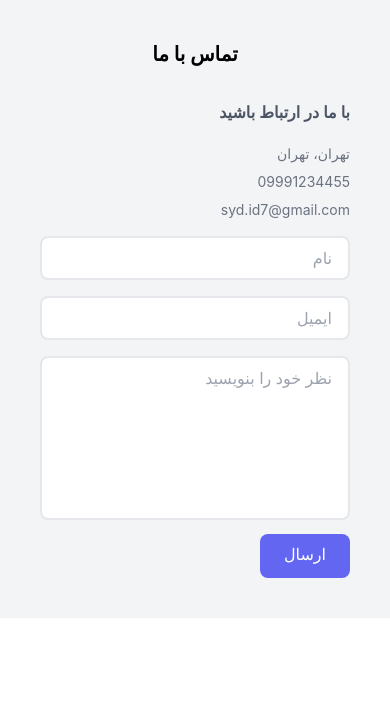
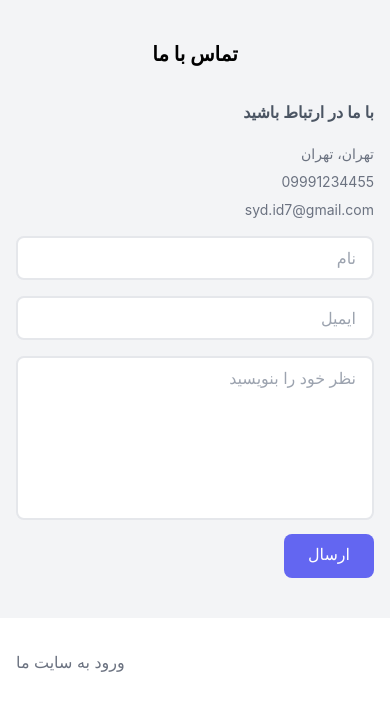
Before and after one commit to re7za/internet-engineer-project, a React (Create React App) app: page / in a window 390 px wide. Shown: the top 710 px of the page. Built offline with nearby package versions, Linux system fonts and the light colour scheme.

Commit message:
Add Footer (real one)

```diff
--- a/src/App.js
+++ b/src/App.js
@@ -1,12 +1,14 @@
 import "./App.css";
 import ContactUs from "modules/ContactUs";
+import Footer from "modules/Footer";
 
 function App() {
   return (
     <body dir="rtl">
-      <footer className="bg-gray-100">
+      <div className="bg-gray-100">
         <ContactUs />
-      </footer>
+      </div>
+      <Footer />
     </body>
   );
 }
--- /dev/null
+++ b/src/layout/MainLayout/MainLayout.jsx
@@ -0,0 +1,11 @@
+import { createElement } from "react";
+
+const MainLayout = (props) => {
+  const { className, component, ...otherProps } = props;
+  return createElement(component || "div", {
+    className: `px-4 md:px-10 ${className}`,
+    ...otherProps,
+  });
+};
+
+export default MainLayout;
--- /dev/null
+++ b/src/layout/MainLayout/index.js
@@ -0,0 +1 @@
+export { default } from "./MainLayout";
--- a/src/modules/ContactUs/ContactUs.jsx
+++ b/src/modules/ContactUs/ContactUs.jsx
@@ -1,18 +1,28 @@
 import Button from "components/Button";
 import TextField from "components/TextField";
+import MainLayout from "layout/MainLayout";
 
 const ContactUs = () => {
   return (
-    <div className="p-10">
+    <MainLayout className="py-10">
       <h4 className="mb-8 text-center text-xl font-bold">تماس با ما</h4>
       <div className="flex flex-col-reverse justify-center md:flex-row">
-        <div>
+        <form>
           <div className="flex flex-col md:flex-row">
-            <TextField placeholder="نام" className="my-2 md:ml-2" />
-            <TextField placeholder="ایمیل" className="my-2 md:mr-2" />
+            <TextField
+              name="full-name"
+              placeholder="نام"
+              className="my-2 md:ml-2"
+            />
+            <TextField
+              name="email"
+              placeholder="ایمیل"
+              className="my-2 md:mr-2"
+            />
           </div>
           <div>
             <TextField
+              name="comment"
               component="textarea"
               placeholder="نظر خود را بنویسید"
               rows="6"
@@ -20,8 +30,8 @@ const ContactUs = () => {
               className="my-2 w-full"
             />
           </div>
-          <Button>ارسال</Button>
-        </div>
+          <Button onClick={(e) => e.preventDefault()}>ارسال</Button>
+        </form>
         <div className="md:mr-8">
           <h6 className="mb-2 font-semibold text-gray-600">
             با ما در ارتباط باشید
@@ -33,7 +43,7 @@ const ContactUs = () => {
           </div>
         </div>
       </div>
-    </div>
+    </MainLayout>
   );
 };
 
--- /dev/null
+++ b/src/modules/Footer/Footer.jsx
@@ -0,0 +1,19 @@
+import MainLayout from "layout/MainLayout";
+
+const Footer = () => {
+  return (
+    <MainLayout component="footer" className="py-8">
+      <div className="flex justify-end">
+        <a
+          target="_blank"
+          href="http://www.google.com"
+          className=" text-gray-500"
+        >
+          ورود به سایت ما
+        </a>
+      </div>
+    </MainLayout>
+  );
+};
+
+export default Footer;
--- /dev/null
+++ b/src/modules/Footer/index.js
@@ -0,0 +1 @@
+export { default } from "./Footer";
```
